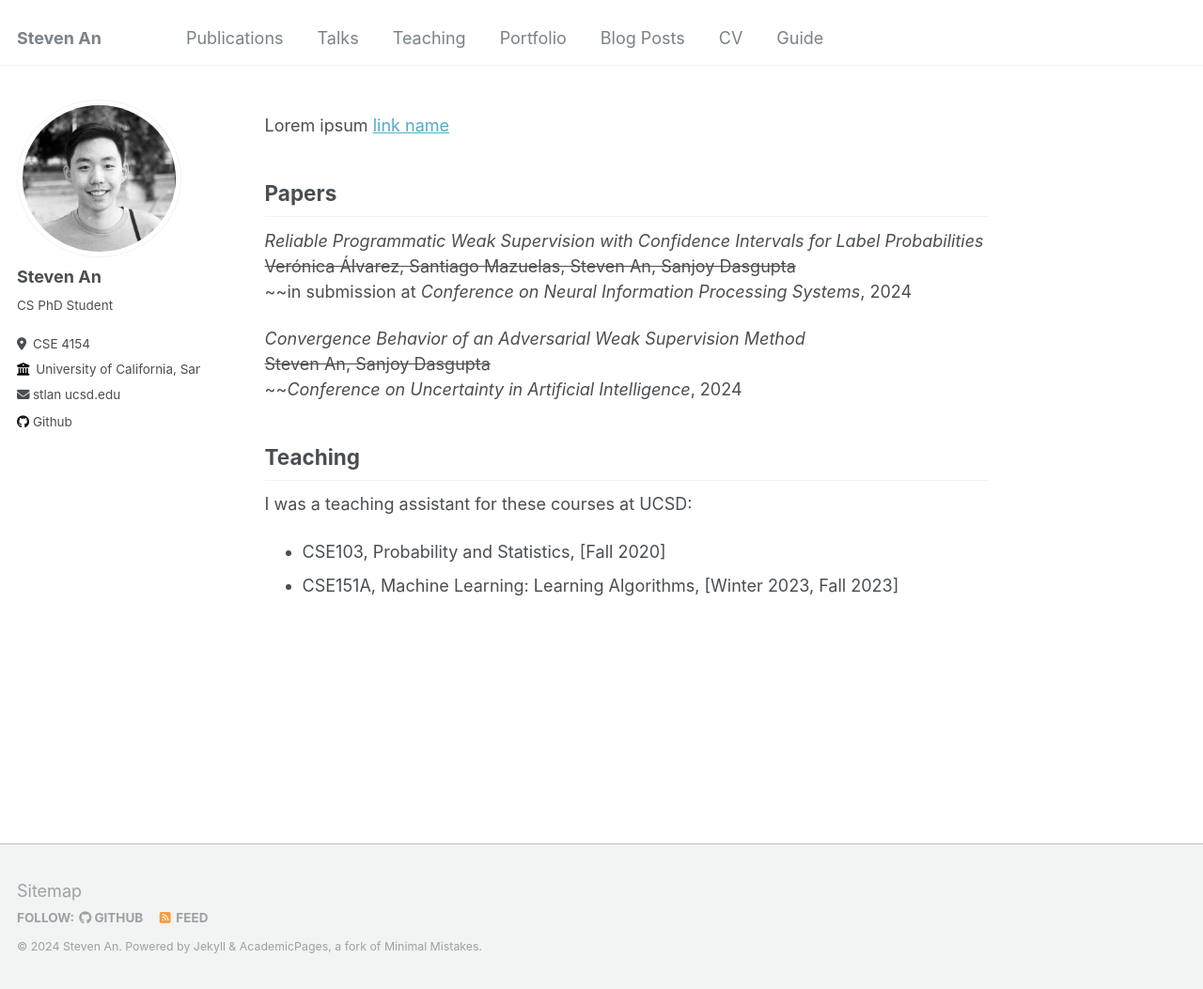
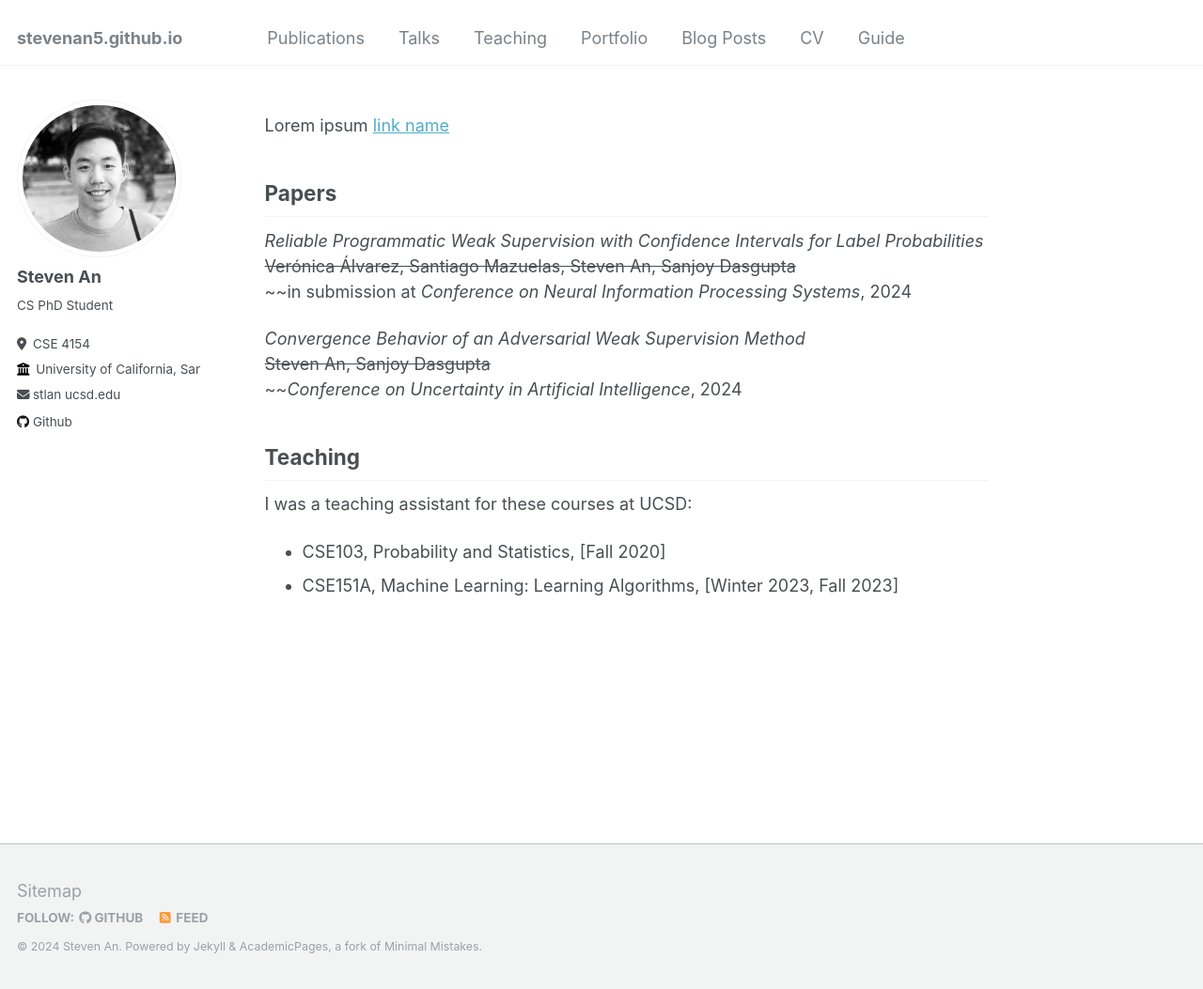
Before and after one commit to stevenan5/stevenan5.github.io, a Jekyll site: the page built from _pages/about.md, in a window 1280 px wide and 1053 px high. Shown: the whole window at 94% size. Built offline with Jekyll 4.4.1, drawn with Linux system fonts in a browser that asks for light colours.

Commit message:
change title field

```diff
--- a/_config.yml
+++ b/_config.yml
@@ -8,7 +8,7 @@
 
 # Basic Site Settings
 locale                   : "en-US"
-title                    : "Steven An"
+title                    : null
 title_separator          : "-"
 name                     : &name "Steven An"
 description              : &description "CSE PhD Student at UCSD"
```
